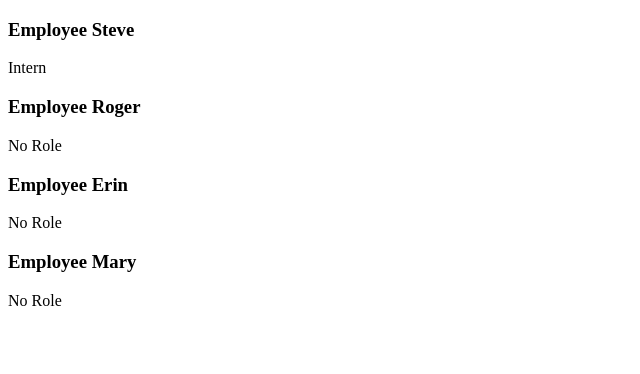
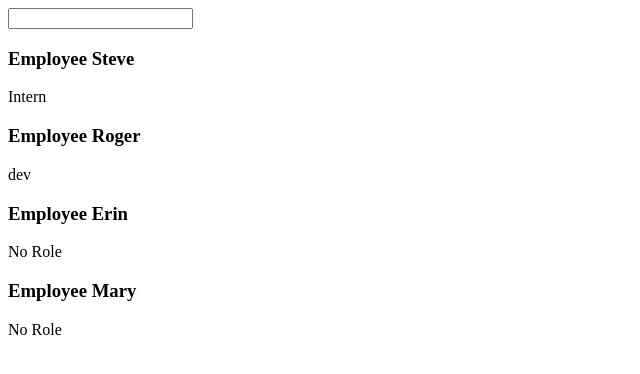
Before and after one commit to cauefelipe1/employees-manage-app, a React (Create React App) app: page / in a window 1280 px wide. Shown: the top 374 px of the page, without its empty margins (0-640 px from the left). Built offline with nearby package versions, Linux system fonts and the light colour scheme.

Commit message:
About to add tailwind

```diff
--- a/src/App.js
+++ b/src/App.js
@@ -1,17 +1,24 @@
 //import logo from './logo.svg';
 import './App.css';
 import Employee from './components/Employee';
+import { useState } from 'react';
 
 function App() {
+  const [role, setRole] = useState("dev");
   const showEmployees = true;
 
   return (
     <div className="App">
-      {console.log("We are about to list employees.")}
       {showEmployees ?
         <>
+          <input type="text"
+            onChange={(e) => {
+              console.log(e.target.value);
+              setRole(e.target.value);
+          }}/>
+
           <Employee name="Steve" role="Intern"/>
-          <Employee name="Roger"/>
+          <Employee name="Roger" role={ role }/>
           <Employee name="Erin"/>
           <Employee name="Mary"/>
         </>
```
